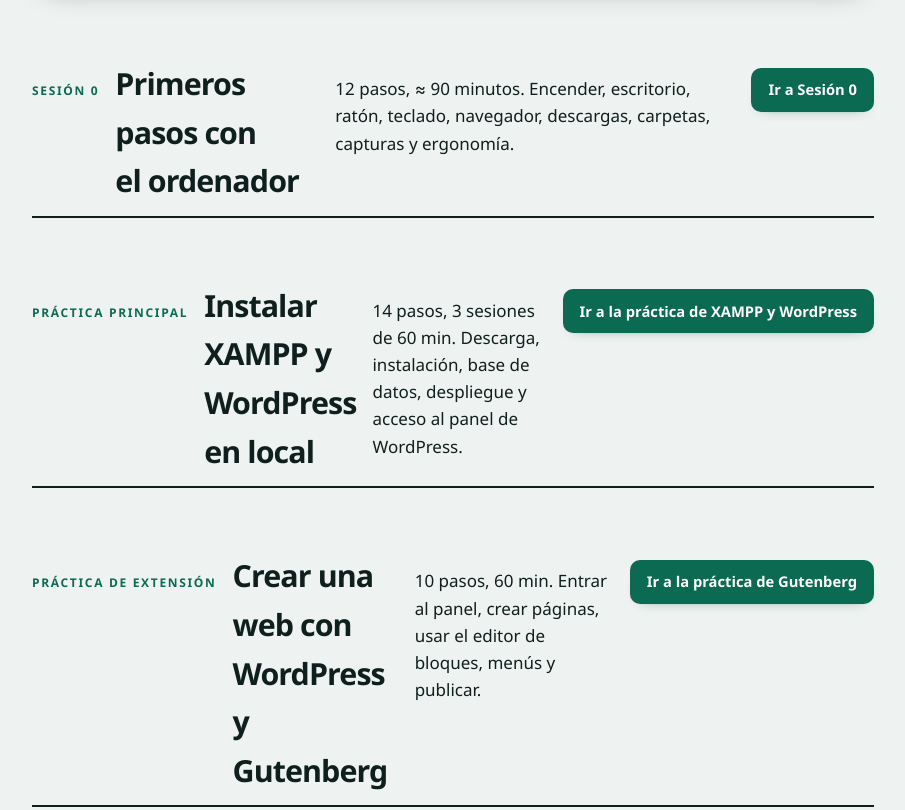
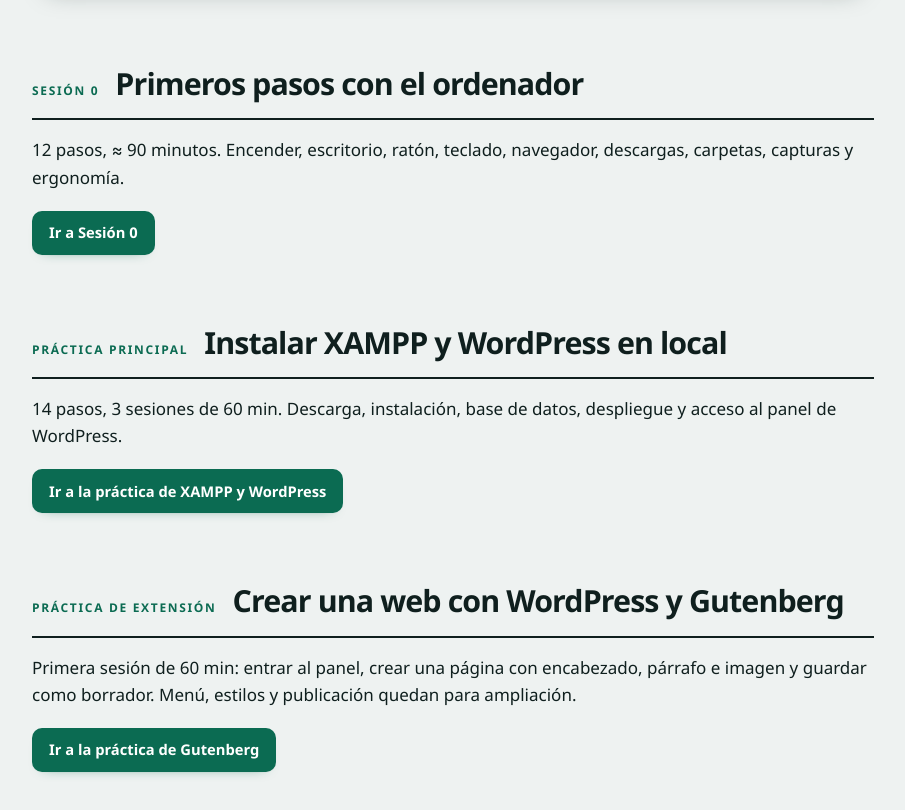
Before and after one commit to Chris-coder-ux/guia-wordpress-aula, a plain HTML site: page index.html in a window 1280 px wide. Shown: the part 580-1390 px from the top of the page, without its empty margins (336-1241 px from the left). Drawn offline with Linux system fonts and the light colour scheme.

Commit message:
fix(portada): tarjetas .part--card para que etiqueta/titulo/descripcion/boton no se mezclen en fila

```diff
--- a/index.html
+++ b/index.html
@@ -1,16 +1,58 @@
 <!DOCTYPE html>
 <html lang="es">
+
 <head>
   <meta charset="utf-8">
   <meta name="viewport" content="width=device-width, initial-scale=1">
   <meta name="color-scheme" content="light">
   <title>IFCT0510 · Prácticas de aula · XAMPP y WordPress</title>
   <link rel="stylesheet" href="assets/css/shared.css">
+  <style>
+    /* Portada: tarjetas de módulo, no encabezados horizontales de bloque. */
+    .part--card {
+      display: block;
+      border-bottom: 0;
+      padding-bottom: 0;
+    }
+
+    .part--card__head {
+      display: flex;
+      align-items: baseline;
+      gap: 1rem;
+      border-bottom: 2px solid var(--ink);
+      padding-bottom: .6rem;
+    }
+
+    .part--card__body {
+      margin-top: 1rem;
+    }
+
+    .part--card__body> :first-child {
+      margin-top: 0;
+    }
+
+    .part--card__body> :last-child {
+      margin-bottom: 0;
+    }
+
+    @media (max-width: 560px) {
+      .part--card__head {
+        flex-direction: column;
+        align-items: flex-start;
+        gap: .45rem;
+      }
+    }
+
+    @media print {
+      .part--card {
+        break-before: auto;
+      }
+    }
+  </style>
   <link rel="icon" type="image/svg+xml" href="assets/svg/favicon.svg">
 </head>
 <body>
   <a class="skip" href="#contenido">Saltar al contenido</a>
-
   <header class="topbar">
     <div class="topbar__in">
       <div class="brand">
@@ -19,7 +61,6 @@
       </div>
     </div>
   </header>
-
   <div class="shell">
     <nav class="rail noprint" aria-label="Módulos del curso">
       <h2>Módulos</h2>
@@ -32,11 +73,11 @@
         Orden recomendado: Sesión 0 → XAMPP/WordPress → Gutenberg.
       </p>
     </nav>
-
     <main id="contenido">
       <section class="hero">
         <h1>IFCT0510 · Prácticas de aula</h1>
-      <p class="lead">Material didáctico para aprender a instalar XAMPP y WordPress en tu ordenador, desde cero, sin internet y sin saber programar.</p>
+        <p class="lead">Material didáctico para aprender a instalar XAMPP y WordPress en tu ordenador, desde cero, sin
+          internet y sin saber programar.</p>
         <ul class="meta">
           <li>Certificado IFCT0510</li>
           <li>Formato: HTML sin dependencias externas</li>
@@ -44,42 +85,64 @@
           <li>Funciona con doble clic</li>
         </ul>
       </section>
-
       <div class="block">
         <h2>¿Por dónde empezar?</h2>
-      <p>Si nunca has usado un ordenador, empieza por la <strong>Sesión 0</strong> (ratón, teclado, carpetas, capturas). Luego sigue con la práctica de <strong>XAMPP y WordPress</strong> y, por último, con la de <strong>Gutenberg</strong>.</p>
+        <p>Si nunca has usado un ordenador, empieza por la <strong>Sesión 0</strong> (ratón, teclado, carpetas,
+          capturas). Luego sigue con la práctica de <strong>XAMPP y WordPress</strong> y, por último, con la de
+          <strong>Gutenberg</strong>.</p>
       </div>
-
-    <section class="part">
+      <section class="part part--card">
+        <div class="part--card__head">
           <span class="part__k">Sesión 0</span>
           <h2>Primeros pasos con el ordenador</h2>
-      <p>12 pasos, ≈ 90 minutos. Encender, escritorio, ratón, teclado, navegador, descargas, carpetas, capturas y ergonomía.</p>
-      <p><a class="btn btn--solid" href="sesion-0/index.html">Ir a Sesión 0</a></p>
+        </div>
+        <div class="part--card__body">
+          <p>12 pasos, ≈ 90 minutos. Encender, escritorio, ratón, teclado, navegador, descargas, carpetas, capturas y
+            ergonomía.</p>
+          <div class="part__actions">
+            <a class="btn btn--solid" href="sesion-0/index.html">Ir a Sesión 0</a>
+          </div>
+        </div>
       </section>
-
-    <section class="part">
+      <section class="part part--card">
+        <div class="part--card__head">
           <span class="part__k">Práctica principal</span>
           <h2>Instalar XAMPP y WordPress en local</h2>
-      <p>14 pasos, 3 sesiones de 60 min. Descarga, instalación, base de datos, despliegue y acceso al panel de WordPress.</p>
-      <p><a class="btn btn--solid" href="practica-xampp/index.html">Ir a la práctica de XAMPP y WordPress</a></p>
+        </div>
+        <div class="part--card__body">
+          <p>14 pasos, 3 sesiones de 60 min. Descarga, instalación, base de datos, despliegue y acceso al panel de
+            WordPress.</p>
+          <div class="part__actions">
+            <a class="btn btn--solid" href="practica-xampp/index.html">Ir a la práctica de XAMPP y WordPress</a>
+          </div>
+        </div>
       </section>
-
-    <section class="part">
+      <section class="part part--card">
+        <div class="part--card__head">
           <span class="part__k">Práctica de extensión</span>
           <h2>Crear una web con WordPress y Gutenberg</h2>
-      <p>10 pasos, 60 min. Entrar al panel, crear páginas, usar el editor de bloques, menús y publicar.</p>
-      <p><a class="btn btn--solid" href="practica-gutenberg/index.html">Ir a la práctica de Gutenberg</a></p>
+        </div>
+        <div class="part--card__body">
+          <p>Primera sesión de 60 min: entrar al panel, crear una página con encabezado, párrafo e imagen y guardar como
+            borrador. Menú, estilos y publicación quedan para ampliación.</p>
+          <div class="part__actions">
+            <a class="btn btn--solid" href="practica-gutenberg/index.html">Ir a la práctica de Gutenberg</a>
+          </div>
+        </div>
       </section>
-
       <footer class="end">
-      <p>Material didáctico del certificado <strong>IFCT0510</strong>. Funciona sin internet y no envía datos a ningún sitio.</p>
-      <p>Versión técnica: <code>guia-docente-xampp-wordpress.md</code> · Ficha para alumnado: <code>ficha-practica-xampp-wordpress.md</code>.</p>
+        <p>Material didáctico del certificado <strong>IFCT0510</strong>. Funciona sin internet y no envía datos a ningún
+          sitio.</p>
+        <p>Versión técnica: <code>guia-docente-xampp-wordpress.md</code> · Ficha para alumnado:
+          <code>ficha-practica-xampp-wordpress.md</code>.</p>
       </footer>
     </main>
-
+  </div>
   <button class="back-to-top" aria-label="Volver arriba" hidden>
-  <svg viewBox="0 0 24 24" fill="none" stroke="currentColor" stroke-width="2" stroke-linecap="round" stroke-linejoin="round" aria-hidden="true"><path d="M18 15l-6-6-6 6"/></svg>
+    <svg viewBox="0 0 24 24" fill="none" stroke="currentColor" stroke-width="2" stroke-linecap="round"
+      stroke-linejoin="round" aria-hidden="true">
+      <path d="M18 15l-6-6-6 6" />
+    </svg>
   </button>
-
 </body>
 </html>
```
Lines whose indentation alone changed are shown as unchanged.
